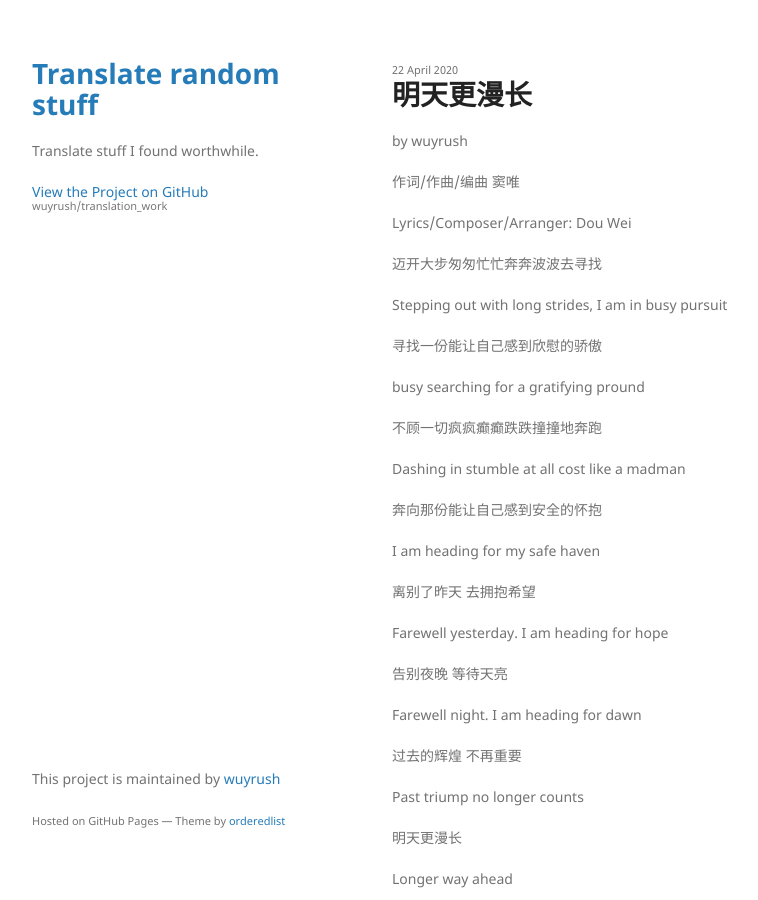
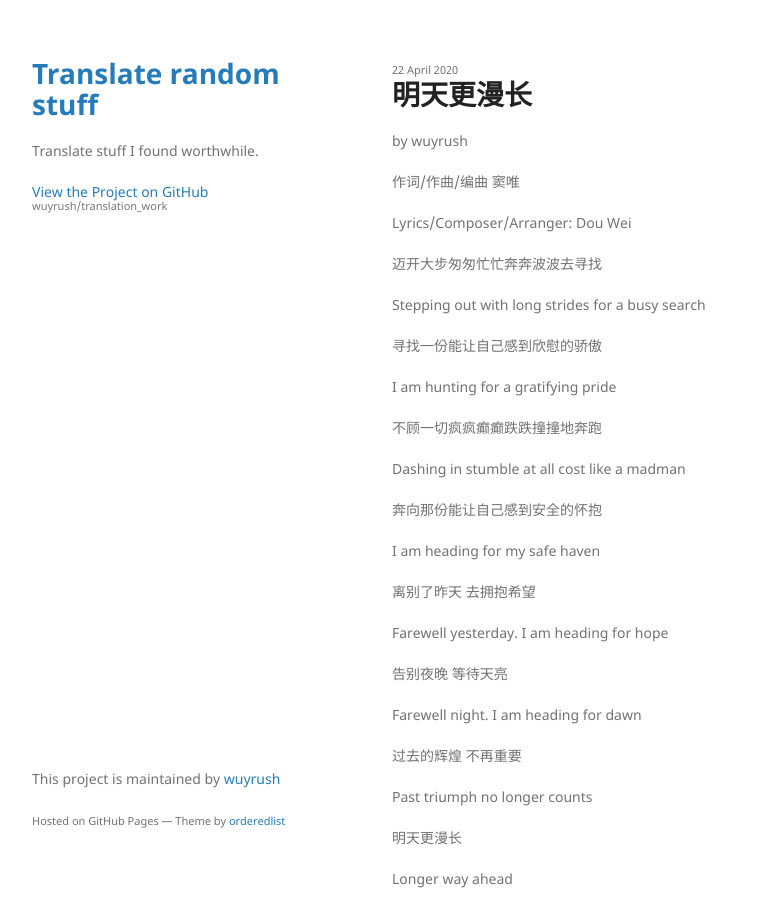
Before and after one commit to wuyrush/translation_work, a Jekyll site: the page built from _posts/2020-04-21-明天更漫长.md, in a window 1280 px wide and 900 px high. Shown: the whole window, without its empty margins (178-936 px from the left). Built offline with Jekyll 4.4.1, drawn with Linux system fonts in a browser that asks for light colours; some of the changed text lies outside the part shown.

Commit message:
fix typos

```diff
--- a/_posts/2020-04-21-明天更漫长.md
+++ b/_posts/2020-04-21-明天更漫长.md
@@ -11,11 +11,11 @@ Lyrics/Composer/Arranger: Dou Wei
 
 迈开大步匆匆忙忙奔奔波波去寻找
 
-Stepping out with long strides, I am in busy pursuit
+Stepping out with long strides for a busy search
 
 寻找一份能让自己感到欣慰的骄傲
 
-busy searching for a gratifying pround
+I am hunting for a gratifying pride
 
 不顾一切疯疯癫癫跌跌撞撞地奔跑
 
@@ -35,7 +35,7 @@ Farewell night. I am heading for dawn
 
 过去的辉煌 不再重要
 
-Past triump no longer counts
+Past triumph no longer counts
 
 明天更漫长
 
@@ -93,11 +93,11 @@ Longer way ahead
 
 迈开大步匆匆忙忙奔奔波波去寻找
 
-Stepping out with long strides, I am in busy pursuit
+Stepping out with long strides for a busy search
 
 寻找一份能让自己感到欣慰的微笑
 
-busy searching for a gratifying smile
+I am hunting for a gratifying smile
 
 不顾一切疯疯癫癫跌跌撞撞地奔跑
 
@@ -117,7 +117,7 @@ Farewell night. I am heading for dawn
 
 过去的辉煌 不再重要
 
-Past triump no longer counts
+Past triumph no longer counts
 
 明天更漫长
 
```
